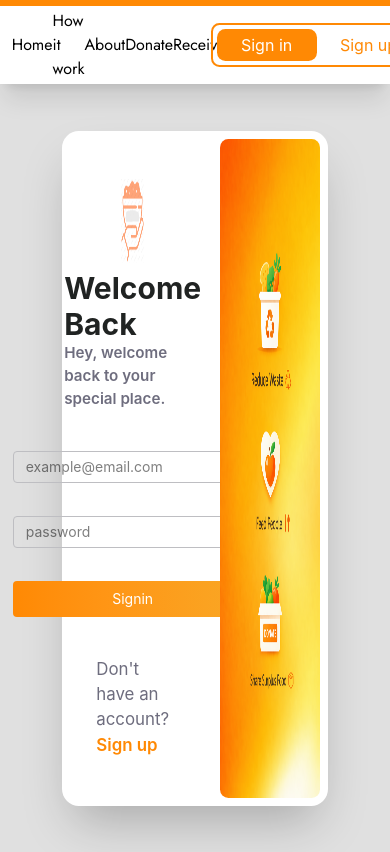
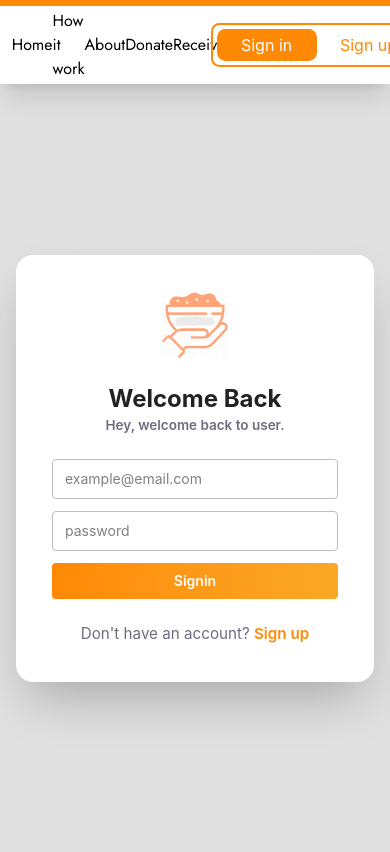
Before and after one commit to Garvit-Goyal29/feed-link-app, a React (Vite) app in the folder food-frontend/: page /signin in a window 390 px wide. Built offline with nearby package versions, Linux system fonts and the light colour scheme.

Commit message:
Make signin signup responsive

```diff
--- a/food-frontend/src/component/Home.jsx
+++ b/food-frontend/src/component/Home.jsx
@@ -25,9 +25,10 @@ function Home() {
         fetch('https://feed-link-app-1.onrender.com/api/getMeal')
             .then(res => res.json())
             .then(data => {
+                console.log(data.data)
                 setmeal(data.data)
             })
-    })
+    },meal)
     return (
         <>
             <div className='max-w-screen mt-[10vh]'>
--- a/food-frontend/src/component/Signin.jsx
+++ b/food-frontend/src/component/Signin.jsx
@@ -49,54 +49,58 @@ function Signin() {
     })
     return (
         <>
-            <div className="bg-[#E0E0E0] mt-[10vh] flex flex-col items-center justify-center min-h-[91vh]">
-                <div ref={refsignin} className={`signin ${SigninVisible ? "showSi" : ""} bg-white h-[80vh] w-[68vw] rounded-[2vh] flex items-center justify-between p-2 shadow-2xl`}>
-
-                    <div className="h-full w-[50%] p-10 flex flex-col items-center justify-between">
-                        <img className="h-[10vh] w-[6vw]" src={logo} alt="logo" />
-
-                        <div>
-                            <h1 className="font-bold text-3xl text-[#202322]">Welcome Back</h1>
-                            <p className="text-[#6E6D7E] text-[1.8vh] font-semibold">
-                                Hey, welcome back to your special place.
+            <div className="bg-[#E0E0E0] mt-[10vh] flex flex-col items-center justify-center min-h-[91vh] px-4">
+                <div
+                    ref={refsignin}
+                    className={`signin ${SigninVisible ? "showSi" : ""} bg-white h-auto lg:h-[80vh] w-full lg:w-[68vw] rounded-[2vh] flex flex-col lg:flex-row items-center justify-between p-4 lg:p-2 shadow-2xl`}>
+                    <div className="h-full w-full lg:w-[50%] p-5 lg:p-10 flex flex-col items-center justify-between gap-6">
+                        <img className="h-[8vh] w-auto lg:h-[10vh] lg:w-[6vw]" src={logo} alt="logo" />
+                        <div className="text-center lg:text-left">
+                            <h1 className="font-bold text-2xl lg:text-3xl text-[#202322]">
+                                Welcome Back
+                            </h1>
+                            <p className="text-[#6E6D7E] text-[1.6vh] lg:text-[1.8vh] font-semibold">
+                                Hey, welcome back to user.
                             </p>
                         </div>
-
-                        <form onSubmit={handleExistUser}
-                            className="flex flex-col justify-evenly h-[40%] items-start"
+                        <form
+                            onSubmit={handleExistUser}
+                            className="flex flex-col justify-evenly h-auto lg:h-[40%] items-center lg:items-start w-full gap-3"
                         >
                             <input
-                                className="w-60 border border-[#BEBEC2] h-8 p-3 text-sm rounded"
+                                className="w-full lg:w-60 border border-[#BEBEC2] h-10 p-3 text-sm rounded"
                                 type="email"
                                 placeholder="example@email.com"
                                 value={email}
                                 onChange={(e) => setEmail(e.target.value)}
                             />
-
                             <input
-                                className="w-60 border border-[#BEBEC2] h-8 p-3 text-sm rounded"
+                                className="w-full lg:w-60 border border-[#BEBEC2] h-10 p-3 text-sm rounded"
                                 type="password"
                                 placeholder="password"
                                 value={password}
                                 onChange={(e) => setPassword(e.target.value)}
                             />
-
                             <button
                                 type="submit"
-                                className="bg-linear-to-r from-orange-400 to-[#f9a825] hover:bg-linear-to-r hover:from-[#f9a825] hover:to-orange-400 text-white text-sm p-2 rounded w-full transition duration-300 flex items-center justify-center"
-                            >{loader ? (<Loader />) : ("Signin")}
+                                className="bg-linear-to-r from-orange-400 to-[#f9a825] hover:from-[#f9a825] hover:to-orange-400 text-white text-sm p-2 font-semibold rounded w-full lg:w-60 transition duration-300 flex items-center justify-center"
+                            >
+                                {loader ? <Loader /> : "Signin"}
                             </button>
                         </form>
-
-                        <p className="text-[2vh] text-[#6E6D7E]">
+                        <p className="text-[1.8vh] text-[#6E6D7E] text-center lg:text-left">
                             Don't have an account?{" "}
                             <Link to="/signup" className="text-orange-400 font-semibold">
                                 Sign up
                             </Link>
                         </p>
                     </div>
+                    <img
+                        className="hidden lg:block h-full w-[40%] rounded-[1vh]"
+                        src={sigin}
+                        alt="login"
+                    />
 
-                    <img className="h-full w-[40%] rounded-[1vh]" src={sigin} alt="login" />
                 </div>
             </div>
         </>
--- a/food-frontend/src/component/Signup.jsx
+++ b/food-frontend/src/component/Signup.jsx
@@ -79,20 +79,20 @@ function Signup() {
     return (
         <>
             <div className="min-h-[91vh] mt-[10vh] w-full bg-[#E0E0E0] flex flex-col items-center justify-center">
-                <div ref={refsignup} className={`signup ${signupVisiblep ? "showSu" : ""} bg-white h-[80vh] w-[68vw] rounded-[2vh] flex items-center justify-center p-2 shadow-gray-500 shadow-2xl`}>
-                    <div className='w-[64%] h-full flex flex-col items-center justify-evenly p-2'>
-                        <div className='flex flex-col items-center justify-center'>
-                            <h1 className='font-bold text-3xl text-[#1e1e1e]'>Create your account</h1>
-                            <p className='text-orange-400 text-[5vh] font-semibold'>FeedLink</p>
+                <div ref={refsignup} className={`signup ${signupVisiblep ? "showSu" : ""} bg-white lg:h-[80vh] h-full w-[68vw] rounded-[2vh] flex items-center justify-center lg:p-2 p-4 shadow-gray-500 shadow-2xl`}>
+                    <div className='lg:w-[64%] w-full h-full flex flex-col items-center justify-evenly p-2'>
+                        <div className='flex flex-col items-center justify-center mb-2'>
+                            <h1 className='font-bold lg:text-3xl md:text-2xl text-md text-[#1e1e1e]'>Create your account</h1>
+                            <p className='text-orange-400 lg:text-3xl md:text-2xl text-xl font-semibold'>FeedLink</p>
                         </div>
                         <form onSubmit={handleNewUserRegistration}
-                            className='flex w-full flex-col justify-center items-center gap-6'>
+                            className='flex w-full h-full flex-col justify-center items-center gap-6'>
                             <input
                                 type="text"
                                 placeholder="Full Name"
                                 value={name}
                                 onChange={(e) => setName(e.target.value)}
-                                className="h-[6vh] w-[80%] border border-[#BEBEC2] rounded-[1vh] pl-4"
+                                className="lg:h-[6vh] h-[4vh] lg:w-[80%] w-full border border-[#BEBEC2] lg:rounded-[1vh] rounded-[0.5vh] pl-4"
                             />
 
                             <input
@@ -100,7 +100,7 @@ function Signup() {
                                 placeholder="Email Address"
                                 value={email}
                                 onChange={(e) => setEmail(e.target.value)}
-                                className="h-[6vh] w-[80%] border border-[#BEBEC2] rounded-[1vh] pl-4"
+                                className="lg:h-[6vh] h-[4vh] lg:w-[80%] w-full border border-[#BEBEC2] lg:rounded-[1vh] rounded-[0.5vh] pl-4"
                             />
 
                             <input
@@ -108,7 +108,7 @@ function Signup() {
                                 placeholder="Phone Number (10 digits)"
                                 value={phone}
                                 onChange={(e) => setPhone(e.target.value)}
-                                className="h-[6vh] w-[80%] border border-[#BEBEC2] rounded-[1vh] pl-4"
+                                className="lg:h-[6vh] h-[4vh] lg:w-[80%] w-full border border-[#BEBEC2] lg:rounded-[1vh] rounded-[0.5vh] pl-4"
                             />
 
                             <input
@@ -116,7 +116,7 @@ function Signup() {
                                 placeholder="Password"
                                 value={password}
                                 onChange={(e) => setPass(e.target.value)}
-                                className="h-[6vh] w-[80%] border border-[#BEBEC2] rounded-[1vh] pl-4"
+                                className="lg:h-[6vh] h-[4vh] lg:w-[80%] w-full  border border-[#BEBEC2] lg:rounded-[1vh] rounded-[0.5vh] pl-4"
                             />
 
                             <input
@@ -124,16 +124,16 @@ function Signup() {
                                 placeholder="Confirm Password"
                                 value={cpassword}
                                 onChange={(e) => setCpass(e.target.value)}
-                                className="h-[6vh] w-[80%] border border-[#BEBEC2] rounded-[1vh] pl-4"
+                                className="lg:h-[6vh] h-[4vh] lg:w-[80%] w-full  border border-[#BEBEC2] lg:rounded-[1vh] rounded-[0.5vh] pl-4"
                             />
                             <button type="submit"
-                                className='flex items-center justify-center h-[6vh] w-[80%] bg-linear-to-r from-orange-400 to-[#f9a825] hover:bg-linear-to-r hover:from-[#f9a825] hover:to-orange-400 rounded-[1vh] text-white font-bold text-[2vh]'>{loader?(<Loader/>):("Signup")}</button>
+                                className='flex items-center justify-center h-[6vh] lg:w-[80%] w-full bg-linear-to-r from-orange-400 to-[#f9a825] hover:bg-linear-to-r hover:from-[#f9a825] hover:to-orange-400 rounded-[1vh] text-white font-bold text-[2vh]'>{loader?(<Loader/>):("Signup")}</button>
                         </form>
                         <div>
                             <p className='text-[2vh] text-[#6E6D7E]'>Already have an account? <Link to="/signin" className='text-orange-400 font-semibold'>Sign in</Link></p>
                         </div>
                     </div>
-                    <img className='w-[40%] h-full rounded-[1vh] border-orange-300 border-2' src={signImg} alt="" />
+                    <img className='w-[40%] h-full hidden lg:block rounded-[1vh] border-orange-300 border-2' src={signImg} alt="" />
                 </div>
             </div>
         </>
```
